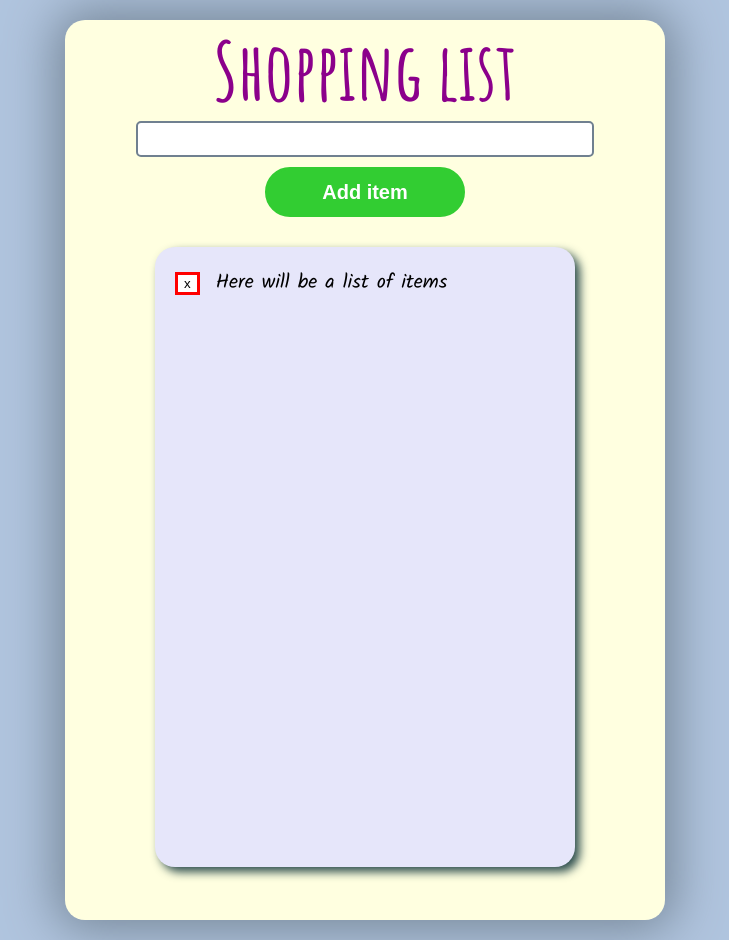
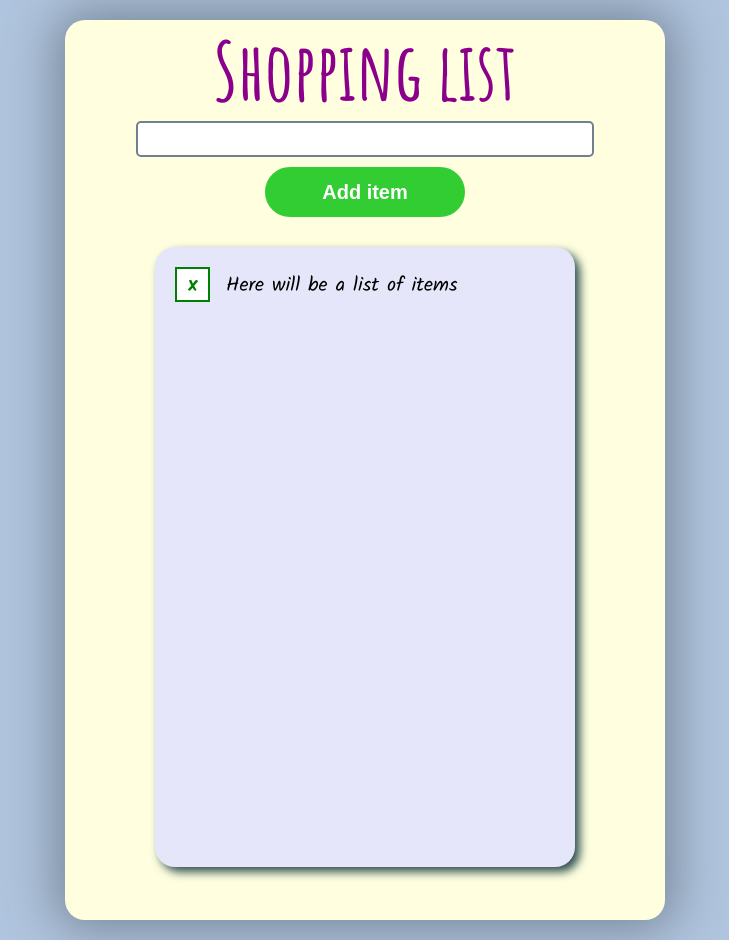
Before and after one commit to alerekaw/list, a React (Create React App) app: page / in a window 1280 px wide. Shown: the whole page, without its empty margins (275-1004 px from the left). Built offline with nearby package versions, Linux system fonts and the light colour scheme.

Commit message:
outline2

```diff
--- a/src/components/container/add/add.module.css
+++ b/src/components/container/add/add.module.css
@@ -22,3 +22,8 @@
     color: white;
     margin-top: 10px;
 }
+.button:hover{
+    background-color:lime;
+    border: solid 3px lime;
+    color:white;
+}
--- a/src/components/container/list/list.js
+++ b/src/components/container/list/list.js
@@ -4,7 +4,7 @@ import styles from './list.module.css';
 function List() {
     return (
         <div className={styles.list}>
-            <button className={styles.button}> x </button>
+            <button className={styles.button}>x</button>
             &nbsp;
             Here will be a list of items
 
--- a/src/components/container/list/list.module.css
+++ b/src/components/container/list/list.module.css
@@ -17,6 +17,16 @@
 }
 .button{
     text-align: center;
-    border: solid red;
+    border: 2px solid green;
     background-color: white;
+    height: 35px;
+    width: 35px;
+    font-size: 20px;
+    font-weight: bold;
+    font-family: 'Kalam', cursive;
+    color:green;
 }
+.button:hover{
+    background-color: green;
+    color: white;
+}
```
